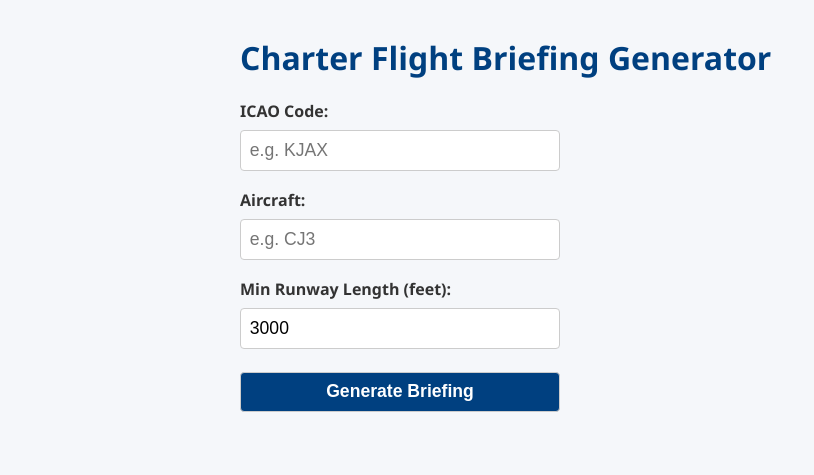
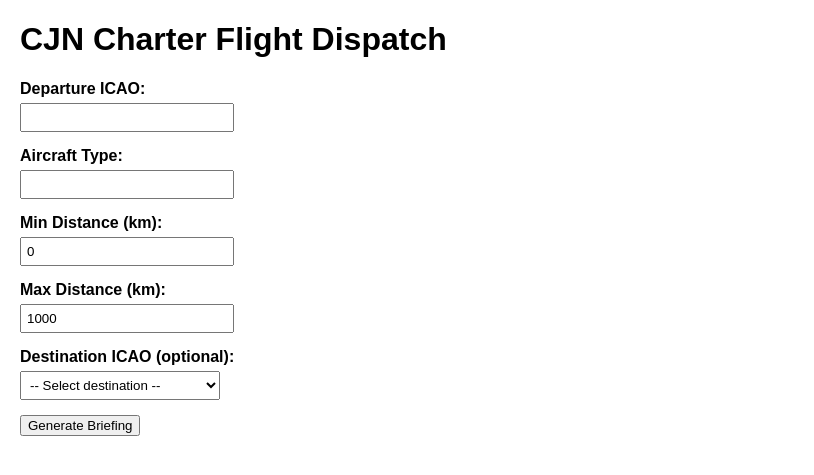
Before and after one commit to chrisjk84/CJNCharter, a Flask app: page / in a window 1280 px wide. Shown: the top 475 px of the page, without its empty margins (0-814 px from the left). Run offline with Flask 3, Linux system fonts and the light colour scheme.

Commit message:
v.01a addminmax

```diff
--- a/app.py
+++ b/app.py
@@ -1,45 +1,69 @@
 from flask import Flask, render_template, request
-from data_utils import get_weather_data, get_runways
-import openai
+from data_utils import get_airport_info, get_weather_data, get_runways, get_nearby_airports
+from openai_utils import generate_scenario
 
 app = Flask(__name__)
-
-openai.api_key = "YOUR_OPENAI_API_KEY"
-
-def generate_scenario(icao, aircraft):
-    prompt = f"Generate a professional flight briefing scenario for a flight departing {icao} with aircraft {aircraft}."
-    try:
-        response = openai.Completion.create(
-            engine="text-davinci-003",
-            prompt=prompt,
-            max_tokens=300,
-            temperature=0.7
-        )
-        return response.choices[0].text.strip()
-    except Exception as e:
-        return f"Error generating scenario: {e}"
 
 @app.route("/", methods=["GET", "POST"])
 def index():
     if request.method == "POST":
-        icao = request.form.get("icao", "").upper()
+        departure_icao = request.form.get("icao", "").upper()
         aircraft = request.form.get("aircraft", "")
-        min_length = int(request.form.get("min_runway_length", 3000))
+        min_distance = float(request.form.get("min_distance", 0))
+        max_distance = float(request.form.get("max_distance", 1000))
+        destination = request.form.get("destination", "").upper()
 
-        weather_data = get_weather_data(icao)
-        runways = get_runways(icao, min_length)
-        scenario = generate_scenario(icao, aircraft)
+        print(f"Form received: departure={departure_icao}, aircraft={aircraft}, min_dist={min_distance}, max_dist={max_distance}, destination={destination}")
+
+        # Get departure airport info
+        departure_info = get_airport_info(departure_icao)
+        if not departure_info:
+            error = f"Departure airport {departure_icao} not found."
+            return render_template("briefing.html", error=error)
+
+        # Get nearby airports filtered by min/max distance
+        nearby_airports = get_nearby_airports(departure_info['latitude'], departure_info['longitude'], min_distance, max_distance)
+
+        # If destination not specified, pick first from filtered nearby airports
+        if not destination:
+            if nearby_airports:
+                destination = nearby_airports[0]['ident']
+            else:
+                error = "No nearby airports found within specified distance range."
+                return render_template("briefing.html", error=error)
+
+        # Get arrival airport info
+        arrival_info = get_airport_info(destination)
+        if not arrival_info:
+            error = f"Arrival airport {destination} not found."
+            return render_template("briefing.html", error=error)
+
+        # Get weather and runways
+        departure_weather = get_weather_data(departure_icao)
+        arrival_weather = get_weather_data(destination)
+        departure_runways = get_runways(departure_icao)
+        arrival_runways = get_runways(destination)
+
+        # Generate scenario text using OpenAI
+        scenario_text = generate_scenario(departure_icao, destination, aircraft)
 
         return render_template(
             "briefing.html",
-            icao=icao,
             aircraft=aircraft,
-            weather_summary=weather_data["summary"],
-            runways=runways,
-            scenario=scenario,
-            min_runway_length=min_length
+            departure_icao=departure_icao,
+            arrival_icao=destination,
+            min_distance=min_distance,
+            max_distance=max_distance,
+            nearby_airports=nearby_airports,
+            departure_weather=departure_weather,
+            arrival_weather=arrival_weather,
+            departure_runways=departure_runways,
+            arrival_runways=arrival_runways,
+            scenario=scenario_text
         )
-    return render_template("briefing.html")
+
+    # GET request
+    return render_template("briefing.html", nearby_airports=[])
 
 if __name__ == "__main__":
     app.run(debug=True)
--- a/templates/briefing.html
+++ b/templates/briefing.html
@@ -2,99 +2,54 @@
 <html lang="en">
 <head>
     <meta charset="UTF-8" />
-    <meta name="viewport" content="width=device-width, initial-scale=1" />
-    <title>Charter Flight Briefing</title>
+    <title>CJX Aviation Network Dispatch v.1b</title>
     <style>
-        body {
-            font-family: 'Segoe UI', Tahoma, Geneva, Verdana, sans-serif;
-            margin: 2em auto;
-            max-width: 800px;
-            line-height: 1.6;
-            color: #333;
-            background-color: #f5f7fa;
-        }
-        h1, h2, h3 {
-            color: #004080;
-            margin-bottom: 0.5em;
-        }
-        form input, form button {
-            font-size: 1.1em;
-            padding: 0.5em;
-            margin: 0.3em 0 1em 0;
-            width: 100%;
-            max-width: 320px;
-            box-sizing: border-box;
-            border: 1px solid #ccc;
-            border-radius: 4px;
-        }
-        button {
-            background-color: #004080;
-            color: white;
-            border: none;
-            cursor: pointer;
-            font-weight: 600;
-            transition: background-color 0.3s ease;
-        }
-        button:hover {
-            background-color: #003366;
-        }
-        .section {
-            margin-top: 2em;
-            padding: 1.5em;
-            border: 1px solid #ccc;
-            border-radius: 6px;
-            background-color: white;
-            box-shadow: 0 2px 6px rgba(0,0,0,0.1);
-        }
-        .scenario {
-            white-space: pre-wrap;
-            font-size: 1.18em;
-            font-weight: 500;
-            color: #222;
-            margin-top: 0.5em;
-        }
-        ul {
-            padding-left: 1.2em;
-        }
-        label {
-            font-weight: 600;
-        }
+        body { font-family: Arial, sans-serif; margin: 20px; }
+        label { font-weight: bold; }
+        input, select { margin: 5px 0 15px; width: 200px; padding: 5px; }
+        .scenario { font-size: 1.2em; margin-top: 20px; background: #f0f0f0; padding: 15px; border-radius: 8px; }
+        .error { color: red; font-weight: bold; }
     </style>
 </head>
 <body>
-    <h1>Charter Flight Briefing Generator</h1>
+    <h1>CJN Charter Flight Dispatch</h1>
 
-    <form method="POST" action="/">
-        <label for="icao">ICAO Code:</label><br />
-        <input type="text" id="icao" name="icao" required placeholder="e.g. KJAX" /><br />
+    <form method="post">
+        <label for="icao">Departure ICAO:</label><br />
+        <input type="text" id="icao" name="icao" value="{{ departure_icao or '' }}" required /><br />
 
-        <label for="aircraft">Aircraft:</label><br />
-        <input type="text" id="aircraft" name="aircraft" required placeholder="e.g. CJ3" /><br />
+        <label for="aircraft">Aircraft Type:</label><br />
+        <input type="text" id="aircraft" name="aircraft" value="{{ aircraft or '' }}" required /><br />
 
-        <label for="min_runway_length">Min Runway Length (feet):</label><br />
-        <input type="number" id="min_runway_length" name="min_runway_length" value="{{ min_runway_length or 3000 }}" min="0" /><br />
+        <label for="min_distance">Min Distance (km):</label><br />
+        <input type="number" id="min_distance" name="min_distance" value="{{ min_distance or 0 }}" min="0" /><br />
+
+        <label for="max_distance">Max Distance (km):</label><br />
+        <input type="number" id="max_distance" name="max_distance" value="{{ max_distance or 1000 }}" min="0" /><br />
+
+        <label for="destination">Destination ICAO (optional):</label><br />
+        <select id="destination" name="destination">
+            <option value="">-- Select destination --</option>
+            {% for airport in nearby_airports %}
+                <option value="{{ airport.ident }}" {% if arrival_icao == airport.ident %}selected{% endif %}>
+                    {{ airport.ident }} - {{ airport.name }} ({{ airport.distance_km }} km)
+                </option>
+            {% endfor %}
+        </select><br />
 
         <button type="submit">Generate Briefing</button>
     </form>
 
-    {% if icao %}
-    <div class="section">
-        <h2>Briefing for Flight from {{ icao }}</h2>
-        <h3>Aircraft: {{ aircraft }}</h3>
+    {% if error %}
+        <p class="error">{{ error }}</p>
+    {% endif %}
 
-        <h3>Weather Summary</h3>
-        <p>{{ weather_summary }}</p>
+    {% if scenario %}
+        <div class="scenario">
+            <h2>Flight Scenario</h2>
+            <p>{{ scenario }}</p>
+        </div>
+    {% endif %}
 
-        <h3>Runways (min length: {{ min_runway_length }} ft)</h3>
-        <ul>
-            {% for runway in runways %}
-                <li>{{ runway }}</li>
-            {% endfor %}
-        </ul>
-
-        <h3>Flight Scenario</h3>
-        <p class="scenario">{{ scenario }}</p>
-    </div>
-    {% endif %}
 </body>
 </html>
```
Also changed, not shown: data_utils.py (+63 -33 lines).
